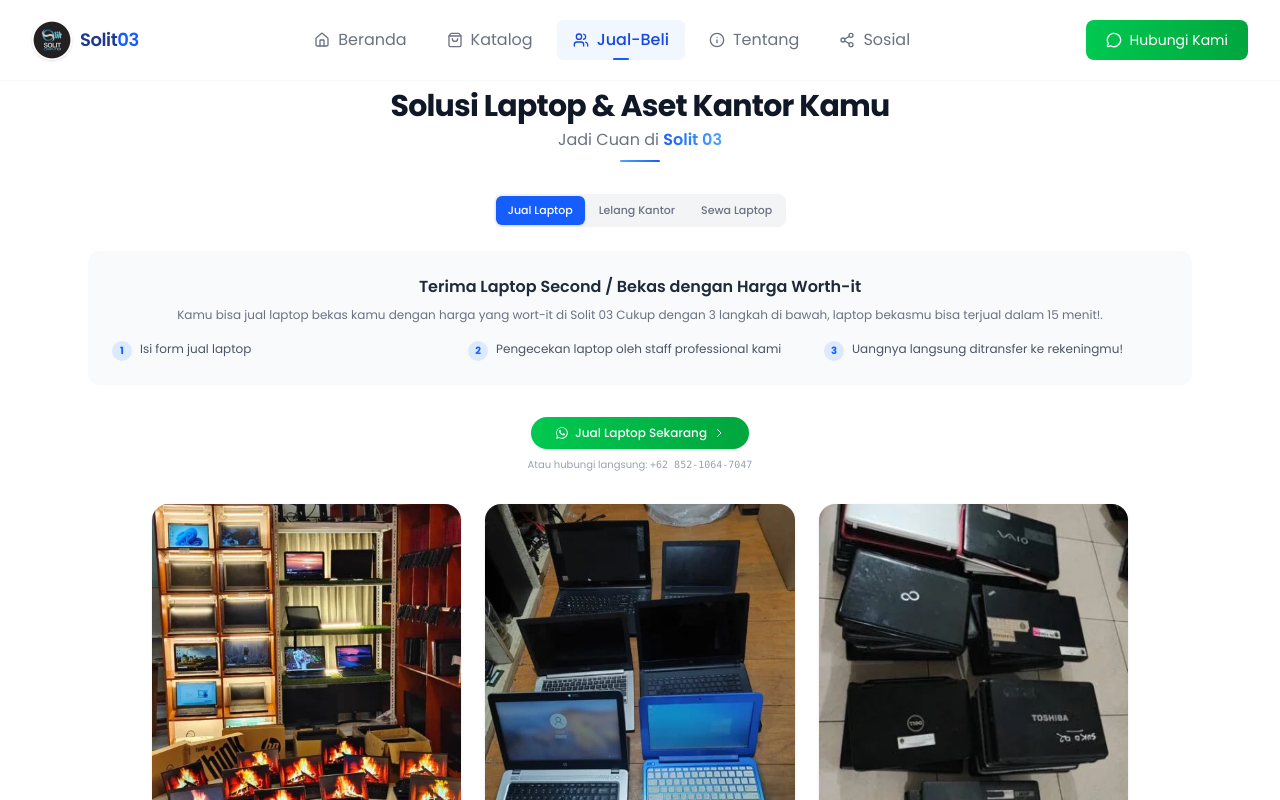
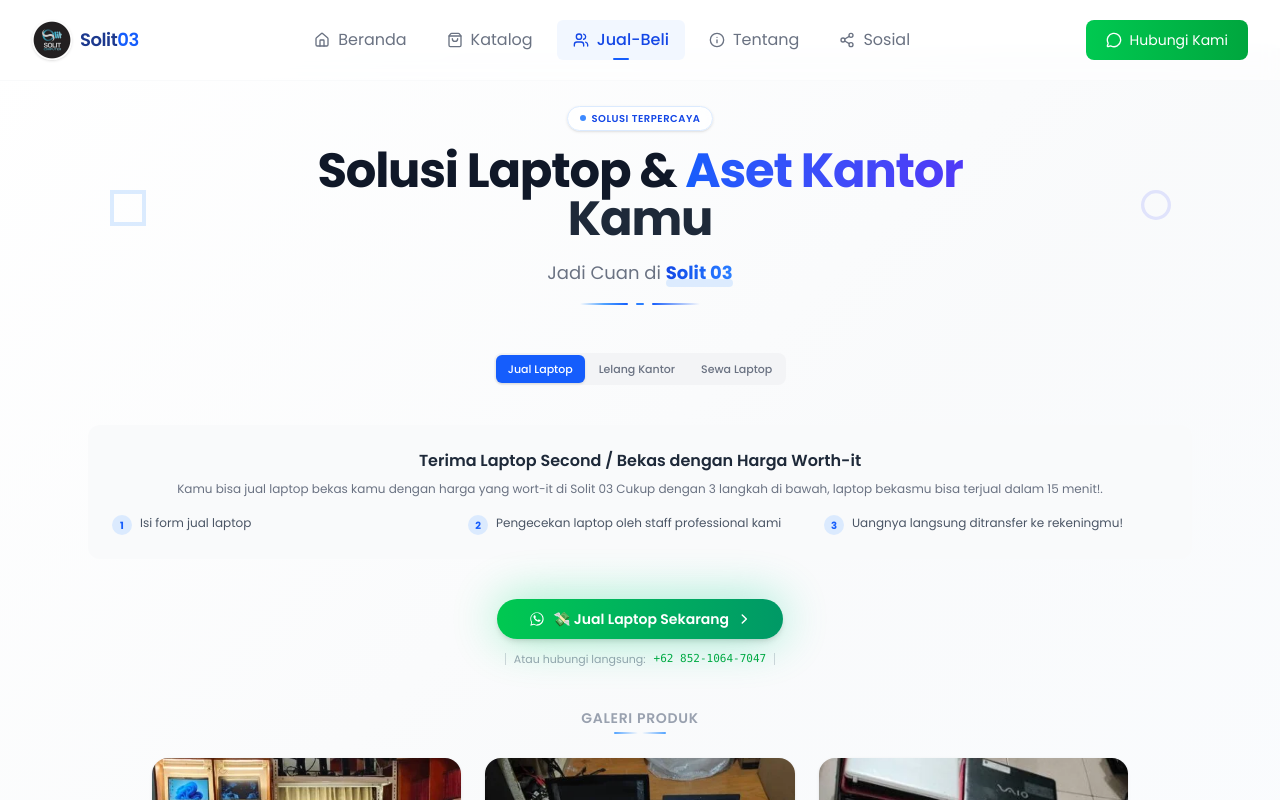
Before and after one commit to SolitComputer/Solit03, a React (Vite) app: page /jual-beli in a window 1280 px wide. Shown: the top 800 px of the page. Built offline with nearby package versions, Linux system fonts and the light colour scheme.

Commit message:
update project

```diff
--- a/src/pages/JualBeli.jsx
+++ b/src/pages/JualBeli.jsx
@@ -58,54 +58,111 @@
   };
 
   return (
-    <div className="max-w-6xl mx-auto px-4 sm:px-6 py-8 md:py-10 bg-white">
+    <div className="min-h-screen bg-gradient-to-br from-white via-gray-50 to-blue-50/30">
+      <div className="max-w-6xl mx-auto px-4 sm:px-6 py-10 md:py-14">
         <style>{`
           @keyframes fadeSlideUp {
-          from { opacity: 0; transform: translateY(12px); }
+            from { opacity: 0; transform: translateY(20px); }
             to { opacity: 1; transform: translateY(0); }
           }
           @keyframes scaleIn {
-          from { opacity: 0; transform: scale(0.98); }
+            from { opacity: 0; transform: scale(0.95); }
             to { opacity: 1; transform: scale(1); }
           }
-        .animate-fadeSlideUp { animation: fadeSlideUp 0.3s cubic-bezier(0.2, 0.9, 0.4, 1.1) forwards; }
-        .animate-scaleIn { animation: scaleIn 0.3s ease-out forwards; }
+          @keyframes shimmer {
+            0% { background-position: -200% 0; }
+            100% { background-position: 200% 0; }
+          }
+          @keyframes float {
+            0%, 100% { transform: translateY(0px); }
+            50% { transform: translateY(-8px); }
+          }
+          .animate-fadeSlideUp { animation: fadeSlideUp 0.5s cubic-bezier(0.2, 0.9, 0.4, 1.1) forwards; }
+          .animate-scaleIn { animation: scaleIn 0.4s ease-out forwards; }
+          .animate-float { animation: float 4s ease-in-out infinite; }
+          .shimmer-text {
+            background: linear-gradient(90deg, #1e3a8a 0%, #3b82f6 50%, #1e3a8a 100%);
+            background-size: 200% auto;
+            animation: shimmer 2s linear infinite;
+            background-clip: text;
+            -webkit-background-clip: text;
+            color: transparent;
+          }
         `}</style>
 
-      {/* Hero Section - Compact */}
+        {/* Hero Section - Premium Design */}
         <section
           id="hero"
-        className={`text-center mb-6 md:mb-8 transition-all duration-500 ${
-          isVisible.hero ? "opacity-100 translate-y-0" : "opacity-0 translate-y-4"
+          className={`text-center mb-10 md:mb-12 transition-all duration-700 ${
+            isVisible.hero ? "opacity-100 translate-y-0" : "opacity-0 translate-y-8"
           }`}
         >
-        <h1 className="text-xl sm:text-2xl md:text-3xl font-bold tracking-tight text-gray-900">
-          Solusi Laptop & Aset Kantor Kamu
+          {/* Decorative Badge */}
+          <div className="inline-flex items-center gap-1.5 bg-white/80 backdrop-blur-sm border border-blue-100 rounded-full px-3 py-1 mb-4 shadow-sm">
+            <div className="w-1.5 h-1.5 bg-blue-500 rounded-full animate-pulse" />
+            <span className="text-[10px] font-semibold text-blue-700 tracking-wider uppercase">
+              Solusi Terpercaya
+            </span>
+          </div>
+
+          {/* Main Title */}
+          <h1 className="text-2xl sm:text-3xl md:text-4xl lg:text-5xl font-bold tracking-tight">
+            <span className="text-gray-900">Solusi Laptop & </span>
+            <span className="bg-gradient-to-r from-blue-600 to-indigo-600 bg-clip-text text-transparent">
+              Aset Kantor
+            </span>
+            <br />
+            <span className="text-gray-800">Kamu</span>
           </h1>
-        <p className="text-gray-500 text-xs sm:text-sm md:text-base mt-1">
+
+          {/* Subtitle with Animation */}
+          <div className="mt-4">
+            <p className="text-gray-500 text-sm sm:text-base md:text-lg">
               Jadi Cuan di{" "}
-          <span className="bg-gradient-to-r from-blue-600 to-blue-400 bg-clip-text text-transparent font-semibold">
+              <span className="relative inline-block">
+                <span className="absolute inset-x-0 bottom-0 h-2 bg-blue-200/50 rounded-full -z-10"></span>
+                <span className="font-bold bg-gradient-to-r from-blue-700 to-blue-500 bg-clip-text text-transparent">
                   Solit 03
                 </span>
+              </span>
             </p>
-        <div className="w-10 h-0.5 bg-gradient-to-r from-blue-400 to-blue-600 mx-auto mt-2 rounded-full" />
+          </div>
+
+          {/* Decorative Elements */}
+          <div className="flex justify-center gap-2 mt-4">
+            <div className="w-12 h-0.5 bg-gradient-to-r from-transparent via-blue-400 to-blue-600 rounded-full" />
+            <div className="w-2 h-0.5 bg-blue-500 rounded-full" />
+            <div className="w-12 h-0.5 bg-gradient-to-r from-blue-600 to-transparent rounded-full" />
+          </div>
+
+          {/* Floating Icon Decoration */}
+          <div className="absolute left-4 top-20 opacity-20 hidden lg:block animate-float">
+            <svg className="w-12 h-12 text-blue-400" fill="currentColor" viewBox="0 0 24 24">
+              <path d="M4 4h16v16H4z" stroke="currentColor" strokeWidth="2" fill="none"/>
+            </svg>
+          </div>
+          <div className="absolute right-4 bottom-20 opacity-20 hidden lg:block animate-float" style={{ animationDelay: "2s" }}>
+            <svg className="w-10 h-10 text-indigo-400" fill="currentColor" viewBox="0 0 24 24">
+              <circle cx="12" cy="12" r="8" stroke="currentColor" strokeWidth="2" fill="none"/>
+            </svg>
+          </div>
         </section>
 
-      {/* Tabs - Compact */}
+        {/* Tabs - Premium Design */}
         <div
           id="tabs"
           className={`transition-all duration-500 delay-100 ${
-          isVisible.tabs ? "opacity-100 scale-100" : "opacity-0 scale-98"
+            isVisible.tabs ? "opacity-100 scale-100" : "opacity-0 scale-95"
           }`}
         >
           <Tabs activeTab={activeTab} setActiveTab={setActiveTab} />
         </div>
 
-      {/* StepCard - Compact */}
+        {/* StepCard - Premium Design */}
         <div
           id="step"
-        className={`mt-5 md:mt-6 transition-all duration-500 delay-200 ${
-          isVisible.step ? "opacity-100 translate-y-0" : "opacity-0 translate-y-4"
+          className={`mt-8 md:mt-10 transition-all duration-500 delay-200 ${
+            isVisible.step ? "opacity-100 translate-y-0" : "opacity-0 translate-y-6"
           }`}
         >
           <div key={activeTab} className="animate-fadeSlideUp">
@@ -113,54 +170,103 @@
           </div>
         </div>
 
-      {/* Tombol Hubungi Admin - Compact WhatsApp Button */}
+        {/* Tombol Hubungi Admin - Premium WhatsApp Button */}
         <div
           id="button"
-        className={`text-center my-6 md:my-8 transition-all duration-500 delay-300 ${
-          isVisible.button ? "opacity-100 scale-100" : "opacity-0 scale-98"
+          className={`text-center my-8 md:my-10 transition-all duration-500 delay-300 ${
+            isVisible.button ? "opacity-100 scale-100" : "opacity-0 scale-95"
           }`}
         >
+          {/* Background Glow Effect */}
+          <div className="relative inline-block">
+            <div className="absolute inset-0 bg-gradient-to-r from-green-400 to-emerald-400 rounded-full blur-xl opacity-40 group-hover:opacity-60 transition duration-500"></div>
+
             <button
               onClick={handleWhatsApp}
-          className="group relative inline-flex items-center gap-1.5 px-5 sm:px-6 py-2 rounded-full text-xs font-medium text-white bg-gradient-to-r from-green-500 to-green-600 shadow-sm hover:shadow-md hover:-translate-y-0.5 transition-all duration-300 focus:outline-none focus:ring-2 focus:ring-green-500/30"
+              className="group relative inline-flex items-center gap-2 px-6 sm:px-8 py-2.5 rounded-full text-sm font-medium text-white bg-gradient-to-r from-green-500 to-emerald-600 shadow-md hover:shadow-xl hover:-translate-y-1 transition-all duration-300 focus:outline-none focus:ring-2 focus:ring-green-500/50 overflow-hidden"
             >
-          <span className="absolute inset-0 bg-gradient-to-r from-green-600 to-green-500 opacity-0 group-hover:opacity-100 transition-opacity duration-300 rounded-full"></span>
-          <svg className="relative w-3.5 h-3.5" fill="currentColor" viewBox="0 0 24 24">
+              {/* Shimmer Effect on Hover */}
+              <div className="absolute inset-0 bg-gradient-to-r from-transparent via-white/20 to-transparent -translate-x-full group-hover:translate-x-full transition-transform duration-700"></div>
+
+              <svg className="relative w-4 h-4 group-hover:scale-110 transition-transform duration-300" fill="currentColor" viewBox="0 0 24 24">
                 <path d="M12.032 2.001c-5.514 0-10 4.486-10 10 0 1.78.469 3.452 1.283 4.899L2 21.999l5.225-1.312c1.39.794 3.002 1.253 4.713 1.253 5.514 0 10-4.486 10-10s-4.486-10-10-10zm0 18.5c-1.657 0-3.236-.448-4.618-1.277l-.338-.195-3.125.785.84-3.077-.208-.347c-.891-1.449-1.363-3.113-1.363-4.889 0-4.688 3.812-8.5 8.5-8.5s8.5 3.812 8.5 8.5-3.812 8.5-8.5 8.5z"/>
                 <path d="M16.75 13.45c-.26-.13-1.54-.76-1.78-.85s-.41-.13-.59.13c-.18.26-.69.85-.85 1.02s-.31.2-.56.07c-.26-.13-1.09-.4-2.07-1.28-.77-.69-1.29-1.54-1.44-1.8-.15-.26-.02-.4.11-.53.13-.13.26-.33.39-.5.13-.17.18-.28.27-.47.09-.19.05-.36-.02-.5s-.59-1.42-.81-1.95c-.21-.52-.43-.45-.59-.46s-.31-.01-.48-.01c-.18 0-.47.07-.71.33-.24.26-.91.89-.91 2.16 0 1.27.93 2.5 1.06 2.67.13.17 1.83 2.79 4.43 3.91.62.27 1.1.43 1.48.55.62.2 1.19.17 1.63.1.5-.07 1.54-.63 1.76-1.24.22-.61.22-1.13.15-1.24-.07-.1-.26-.16-.52-.26z"/>
               </svg>
-          <span className="relative text-xs">
-            {activeTab === "jual" && "Jual Laptop Sekarang"}
-            {activeTab === "lelang" && "Lelang Aset Kantor"}
-            {activeTab === "sewa" && "Sewa Laptop Sekarang"}
+
+              <span className="relative font-semibold">
+                {activeTab === "jual" && "💸 Jual Laptop Sekarang"}
+                {activeTab === "lelang" && "🏢 Lelang Aset Kantor"}
+                {activeTab === "sewa" && "💻 Sewa Laptop Sekarang"}
               </span>
+
               <svg
-            className="relative w-3 h-3 group-hover:translate-x-0.5 transition-transform duration-300"
+                className="relative w-3.5 h-3.5 group-hover:translate-x-1 transition-transform duration-300"
                 fill="none"
                 stroke="currentColor"
                 viewBox="0 0 24 24"
-            strokeWidth="2"
+                strokeWidth="2.5"
               >
                 <path strokeLinecap="round" strokeLinejoin="round" d="M9 5l7 7-7 7" />
               </svg>
             </button>
-
-        <p className="text-[10px] text-gray-400 mt-2">
-          Atau hubungi langsung: <span className="font-mono">+62 852-1064-7047</span>
-        </p>
           </div>
 
-      {/* Gallery - Compact */}
+          {/* Contact Info with Icon */}
+          <div className="flex items-center justify-center gap-2 mt-3">
+            <div className="h-3 w-px bg-gray-300"></div>
+            <p className="text-[11px] text-gray-400">
+              Atau hubungi langsung:
+            </p>
+            <a
+              href={WHATSAPP_URL}
+              target="_blank"
+              rel="noopener noreferrer"
+              className="text-[11px] font-mono text-green-600 hover:text-green-700 font-medium hover:underline transition"
+            >
+              +62 852-1064-7047
+            </a>
+            <div className="h-3 w-px bg-gray-300"></div>
+          </div>
+        </div>
+
+        {/* Gallery - Premium Design */}
         <div
           id="gallery"
-        className={`transition-all duration-500 delay-400 ${
-          isVisible.gallery ? "opacity-100 translate-y-0" : "opacity-0 translate-y-4"
+          className={`mt-8 md:mt-10 transition-all duration-500 delay-400 ${
+            isVisible.gallery ? "opacity-100 translate-y-0" : "opacity-0 translate-y-6"
           }`}
         >
+          <div className="relative">
+            {/* Decorative Title for Gallery */}
+            <div className="text-center mb-6">
+              <h3 className="text-sm font-semibold text-gray-400 uppercase tracking-wider">
+                Galeri Produk
+              </h3>
+              <div className="flex justify-center gap-1 mt-1">
+                <div className="w-6 h-0.5 bg-gradient-to-r from-blue-400 to-transparent rounded-full"></div>
+                <div className="w-6 h-0.5 bg-gradient-to-r from-transparent to-blue-400 rounded-full"></div>
+              </div>
+            </div>
+
             <div key={activeTab} className="animate-fadeSlideUp">
               <Gallery images={data.images} />
             </div>
           </div>
         </div>
+
+        {/* Bottom Decorative Element */}
+        <div className="flex justify-center mt-10">
+          <div className="flex gap-1.5">
+            {[...Array(3)].map((_, i) => (
+              <div
+                key={i}
+                className="w-1 h-1 rounded-full bg-gradient-to-r from-blue-300 to-indigo-300 opacity-40"
+                style={{ animationDelay: `${i * 0.2}s` }}
+              />
+            ))}
+          </div>
+        </div>
+      </div>
+    </div>
   );
 }
```
Also changed, not shown: src/pages/Tentang.jsx (+49 -33 lines). Lines whose indentation alone changed are shown as unchanged.
